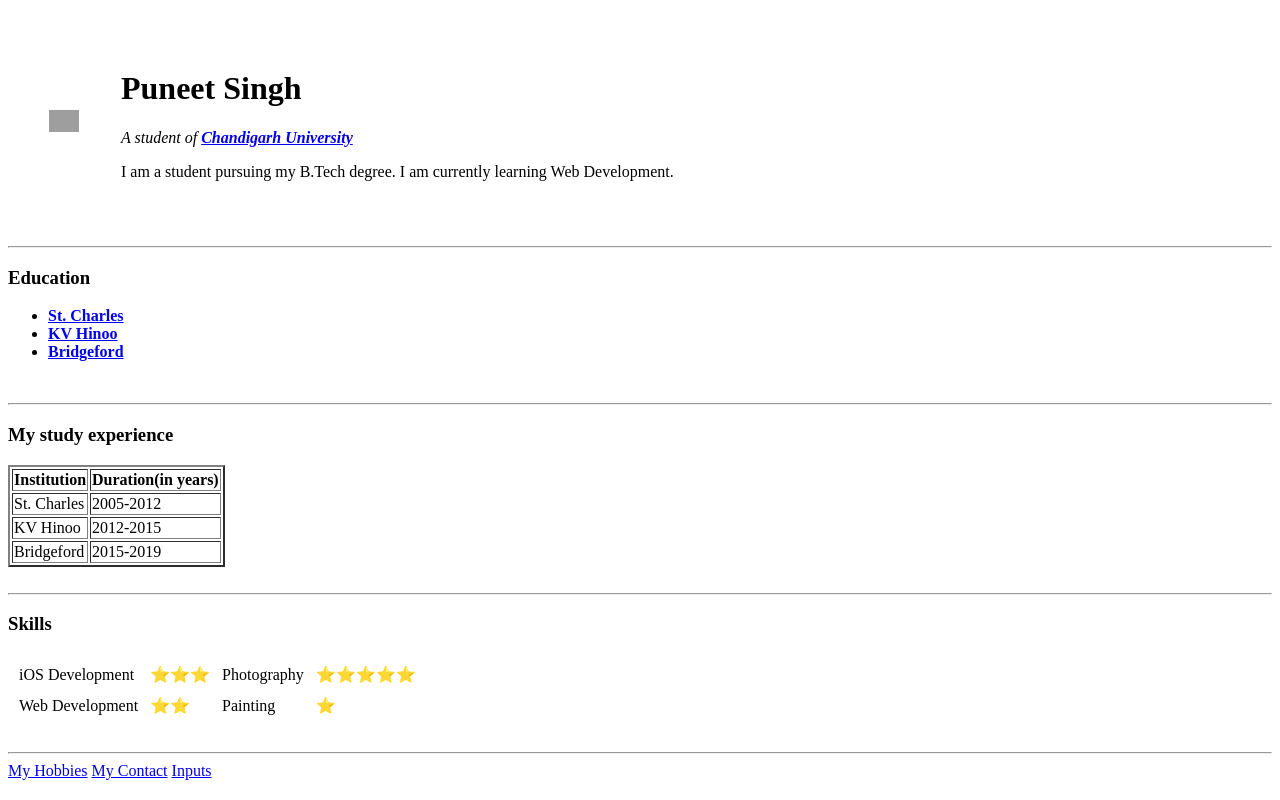
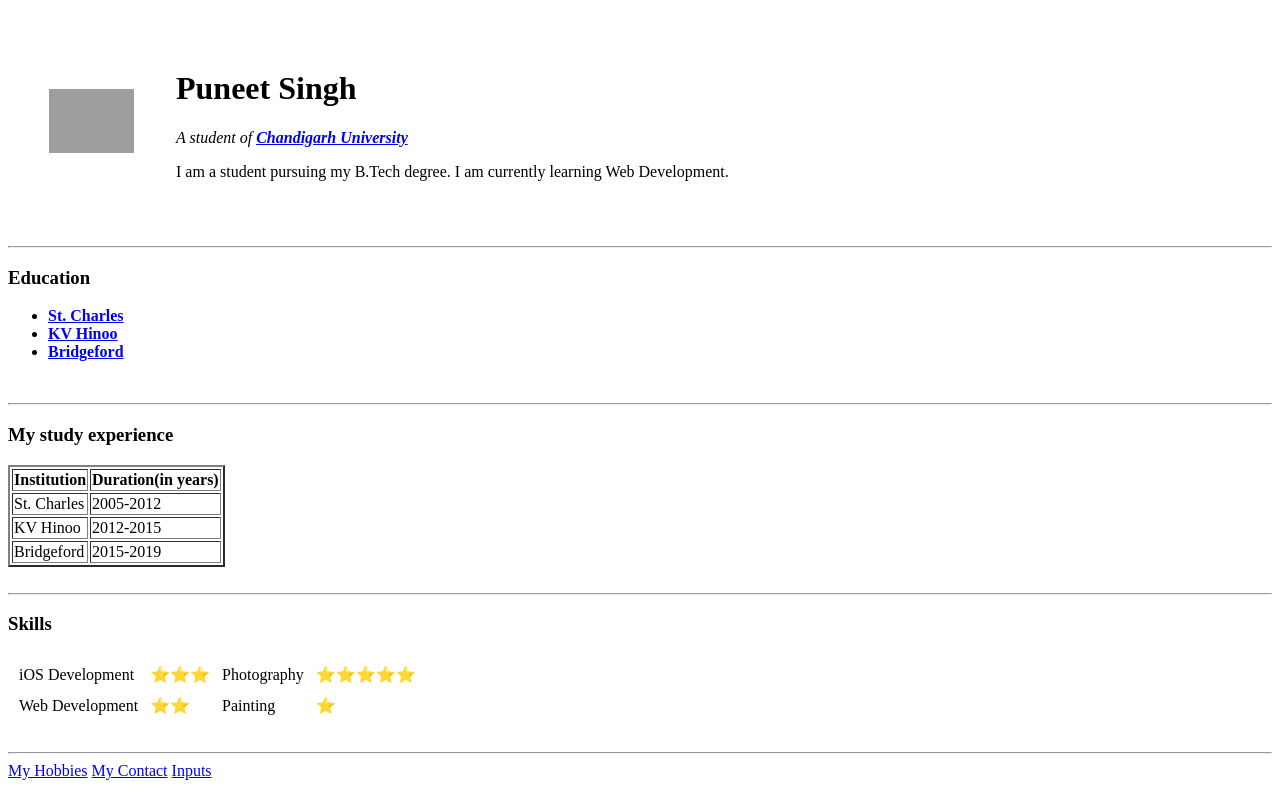
Before and after one commit to Puneet-noob/cv, a plain HTML site: page index.html in a window 1280 px wide. Drawn offline with Linux system fonts and the light colour scheme; grey boxes are pictures that could not be loaded.

Commit message:
Update index.html

```diff
--- a/index.html
+++ b/index.html
@@ -7,7 +7,7 @@
   <body>
     <table cellspacing="40">
       <tr>
-        <td><img src="https://images.news18.com/ibnlive/uploads/2018/04/ngryHanuman.jpg" alt="" width = "30"></td>
+        <td><img src="https://images.news18.com/ibnlive/uploads/2018/04/ngryHanuman.jpg" alt="" width = "85"></td>
         <td><h1>Puneet Singh</h1>
         <p><em>A student of <strong><a href = "https://www.cuchd.in/">Chandigarh University</a></strong></em></p>
         <p>I am a student pursuing my B.Tech degree. I am currently learning Web Development.</p>
```
